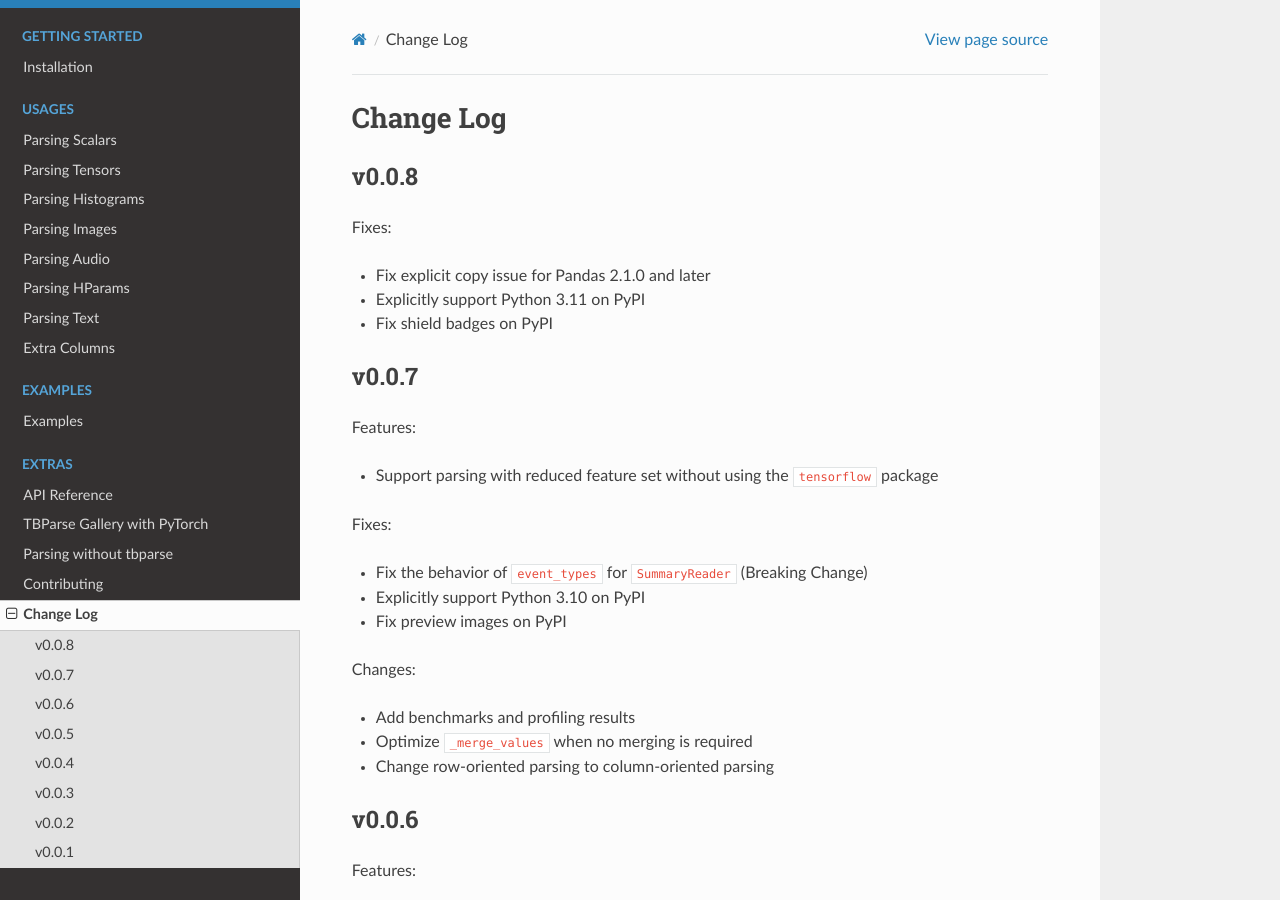
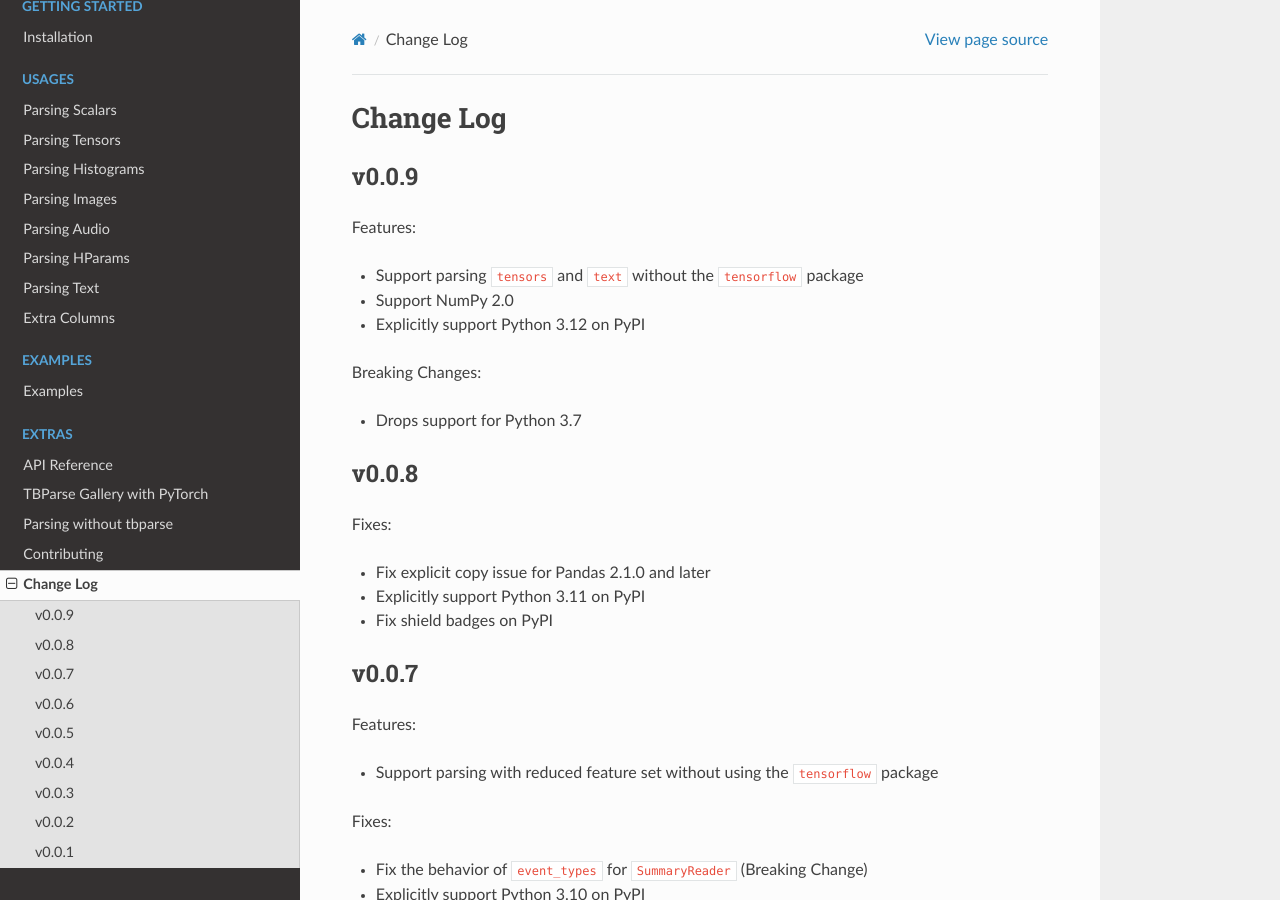
Before and after one commit to j3soon/tbparse, a Sphinx documentation site: the page built from docs/pages/changelog.rst, in a window 1280 px wide and 900 px high. Built offline with Sphinx 7.4.7 and the Read the Docs theme 2.0.0, drawn with Linux system fonts in a browser that asks for light colours.

Commit message:
Bump version number to v0.0.9

```diff
--- a/docs/pages/changelog.rst
+++ b/docs/pages/changelog.rst
@@ -1,6 +1,19 @@
 ===================================
 Change Log
 ===================================
+
+v0.0.9
+===================================
+
+Features:
+
+* Support parsing ``tensors`` and ``text`` without the ``tensorflow`` package
+* Support NumPy 2.0
+* Explicitly support Python 3.12 on PyPI
+
+Breaking Changes:
+
+* Drops support for Python 3.7
 
 v0.0.8
 ===================================
--- a/setup.py
+++ b/setup.py
@@ -7,7 +7,7 @@ github_url = "https://github.com/j3soon/tbparse"
 
 setuptools.setup(
     name="tbparse",
-    version="0.0.8",
+    version="0.0.9",
     author="Johnson",
     author_email="j3.soon777@gmail.com",
     description="Load tensorboard event logs as pandas DataFrames; " + \
--- a/tbparse/version.py
+++ b/tbparse/version.py
@@ -1,6 +1,6 @@
 """Contains the version string."""
 
-VERSION = "0.0.8"
+VERSION = "0.0.9"
 
 if __name__ == "__main__":
     print(VERSION)
```
